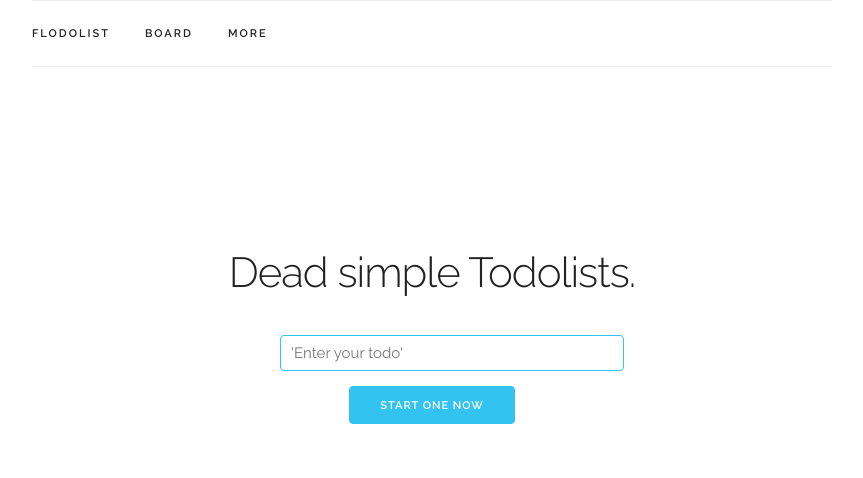
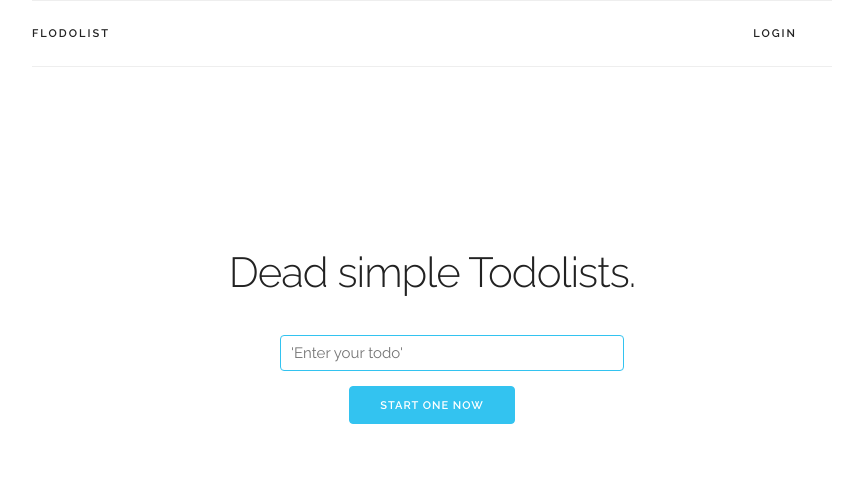
Before and after one commit to rtzll/flask-todolist, a Flask app: page / in a window 1280 px wide. Shown: the top 478 px of the page, without its empty margins (208-1071 px from the left). Run offline with Flask 2, Linux system fonts and the light colour scheme; some libraries are stand-ins or nearby versions.

Commit message:
Improved UI.

```diff
--- a/app/static/css/custom.css
+++ b/app/static/css/custom.css
@@ -134,6 +134,8 @@
     position: relative;
     float: left;
     margin-bottom: 0; }
+  .navbar-item:last-child {
+    float: right; }
   .navbar-link {
     text-transform: uppercase;
     font-size: 11px;
--- a/app/static/js/site.js
+++ b/app/static/js/site.js
@@ -1,8 +1,7 @@
 $(document).ready(function() {
 
   // Variables
-  var $codeSnippets = $('.code-example-body'),
-      $nav = $('.navbar'),
+  var $nav = $('.navbar'),
       $body = $('body'),
       $window = $(window),
       $popoverLink = $('[data-popover]'),
--- a/app/templates/base.html
+++ b/app/templates/base.html
@@ -33,7 +33,7 @@
   <link rel="icon" type="image/png" href="../static/images/favicon.png" />
 
 </head>
-<body class="code-snippets-visible">
+<body>
 
   <!-- Primary Page Layout
   –––––––––––––––––––––––––––––––––––––––––––––––––– -->
@@ -45,21 +45,25 @@
     <nav class="navbar">
       <div class="container">
         <ul class="navbar-list">
-          <li class="navbar-item"><a class="navbar-link" href="#">Flodolist</a></li>
-          <li class="navbar-item"><a class="navbar-link" href="#">Board</a></li>
-          <li class="navbar-item">
-            <a class="navbar-link" href="#" data-popover="#moreNavPopover">More</a>
+          <li class="navbar-item"><a class="navbar-link" href="{{ url_for('main.index' )}}">Flodolist</a></li>
+          {% if not user %}
+            <li class="navbar-item">
+              <a class="navbar-link" href="{{ url_for('auth.login' )}}">Login</a>
+          {% else %}
+            <li class="navbar-item">
+            <a class="navbar-link" href="{{ url_for('auth.login' )}}" data-popover="#moreNavPopover">{{user.username}}</a>
             <div id="moreNavPopover" class="popover">
               <ul class="popover-list">
                 <li class="popover-item">
-                  <a class="popover-link" href="https://github.com/dhg/Skeleton">first</a>
+                  <a class="popover-link" href="#">Profile</a>
                 </li>
                 <li class="popover-item">
-                  <a class="popover-link" href="https://github.com/dhg/Skeleton#browser-support">second</a>
+                  <a class="popover-link" href="{{ url_for('auth.logout' )}}">logout</a>
                 </li>
               </ul>
             </div>
           </li>
+          {% endif %}
         </ul>
       </div>
     </nav>
```
